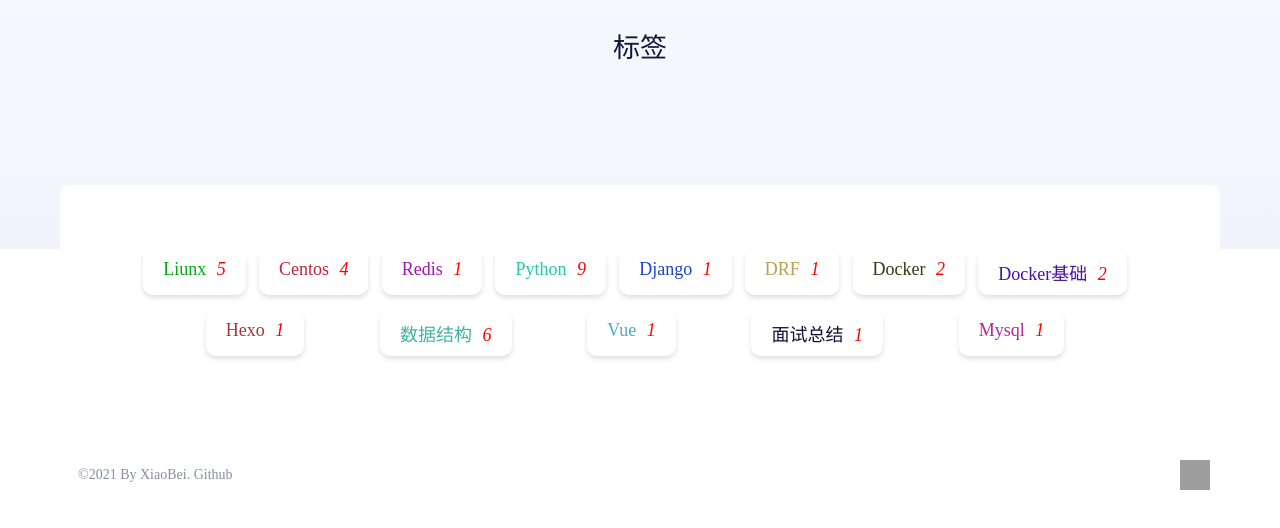
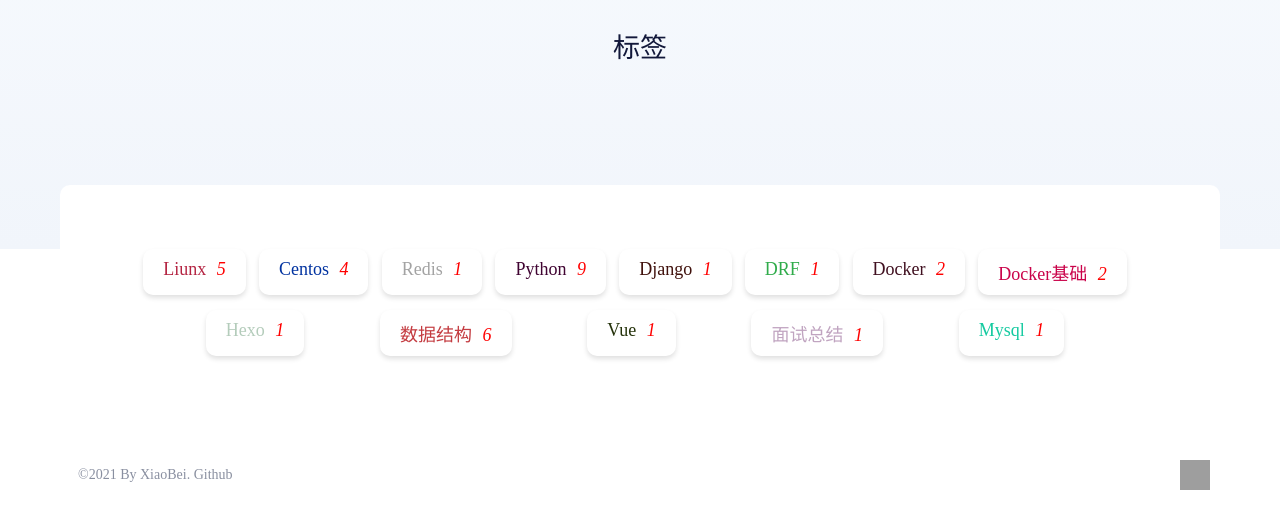
Before and after one commit to LaoJiuGua/LaoJiuGua.github.io, a plain HTML site: page tags/index.html in a window 1280 px wide. Shown: the part 258-786 px from the top of the page. Drawn offline with Linux system fonts and the light colour scheme; grey boxes are pictures that could not be loaded.

Commit message:
Site updated: 2021-05-27 14:42:24

```diff
--- a/tags/index.html
+++ b/tags/index.html
@@ -271,91 +271,91 @@
 
 
             <a href="Liunx" class="Liunx" value="Liunx">
-                <span style='color: #00aa11'>Liunx <i>5</i> </span>
+                <span style='color: #b42442'>Liunx <i>5</i> </span>
             </a>
 
 
 
 
             <a href="Centos" class="Centos" value="Centos">
-                <span style='color: #c2233b'>Centos <i>4</i> </span>
+                <span style='color: #0233a0'>Centos <i>4</i> </span>
             </a>
 
 
 
 
             <a href="Redis" class="Redis" value="Redis">
-                <span style='color: #a314b4'>Redis <i>1</i> </span>
+                <span style='color: #a3a3a3'>Redis <i>1</i> </span>
             </a>
 
 
 
 
             <a href="Python" class="Python" value="Python">
-                <span style='color: #22cbaa'>Python <i>9</i> </span>
+                <span style='color: #400432'>Python <i>9</i> </span>
             </a>
 
 
 
 
             <a href="Django" class="Django" value="Django">
-                <span style='color: #1a44cb'>Django <i>1</i> </span>
+                <span style='color: #40110c'>Django <i>1</i> </span>
             </a>
 
 
 
 
             <a href="DRF" class="DRF" value="DRF">
-                <span style='color: #b3a34a'>DRF <i>1</i> </span>
+                <span style='color: #30ac4b'>DRF <i>1</i> </span>
             </a>
 
 
 
 
             <a href="Docker" class="Docker" value="Docker">
-                <span style='color: #303c14'>Docker <i>2</i> </span>
+                <span style='color: #401020'>Docker <i>2</i> </span>
             </a>
 
 
 
 
             <a href="Docker基础" class="Docker基础" value="Docker基础">
-                <span style='color: #4a12a2'>Docker基础 <i>2</i> </span>
+                <span style='color: #ca034a'>Docker基础 <i>2</i> </span>
             </a>
 
 
 
 
             <a href="Hexo" class="Hexo" value="Hexo">
-                <span style='color: #a03a34'>Hexo <i>1</i> </span>
+                <span style='color: #b4ccbb'>Hexo <i>1</i> </span>
             </a>
 
 
 
 
             <a href="数据结构" class="数据结构" value="数据结构">
-                <span style='color: #44b3a3'>数据结构 <i>6</i> </span>
+                <span style='color: #c43c41'>数据结构 <i>6</i> </span>
             </a>
 
 
 
 
             <a href="Vue" class="Vue" value="Vue">
-                <span style='color: #44b0c4'>Vue <i>1</i> </span>
+                <span style='color: #24320a'>Vue <i>1</i> </span>
             </a>
 
 
 
 
             <a href="面试总结" class="面试总结" value="面试总结">
-                <span style='color: #1a0c34'>面试总结 <i>1</i> </span>
+                <span style='color: #c0a4c0'>面试总结 <i>1</i> </span>
             </a>
 
 
 
 
             <a href="Mysql" class="Mysql" value="Mysql">
-                <span style='color: #ba22a0'>Mysql <i>1</i> </span>
+                <span style='color: #14caa0'>Mysql <i>1</i> </span>
             </a>
 
 
```
Also changed, not shown: categories/index.html (+2 -2 lines).
